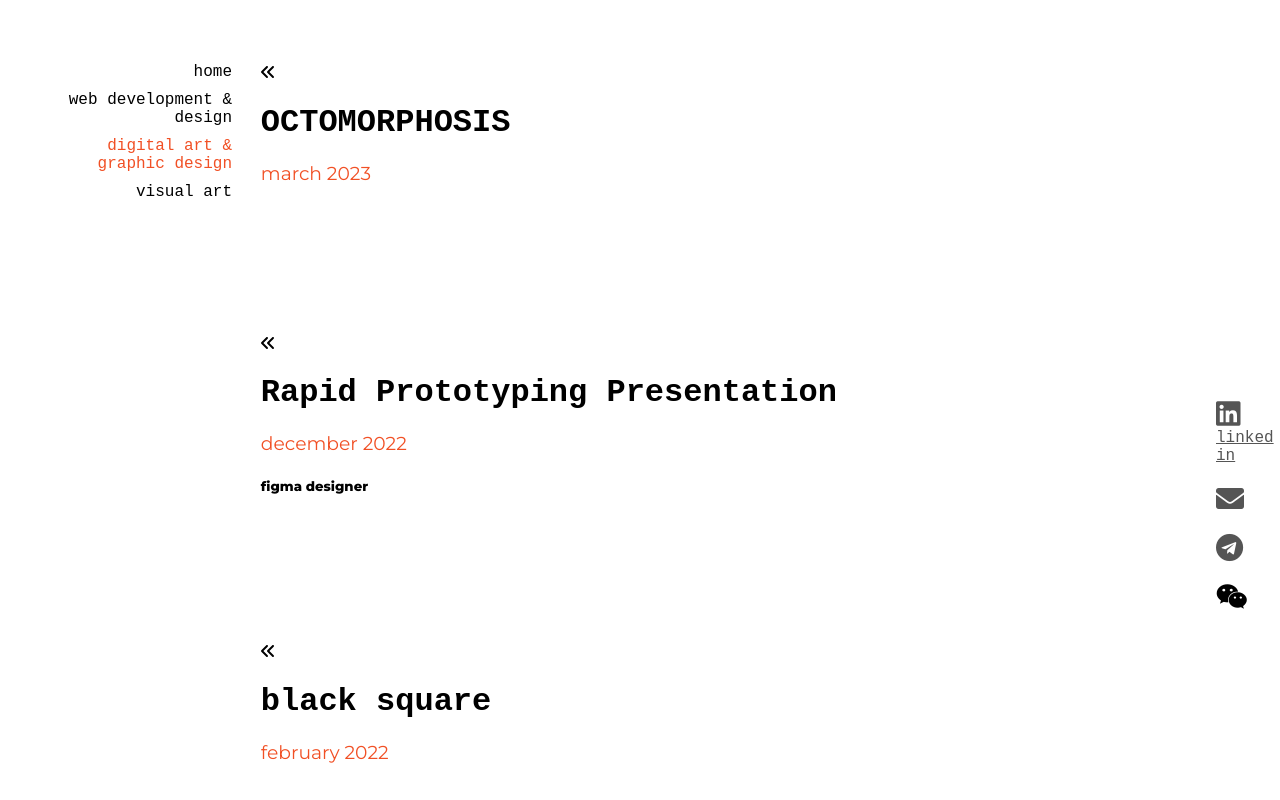
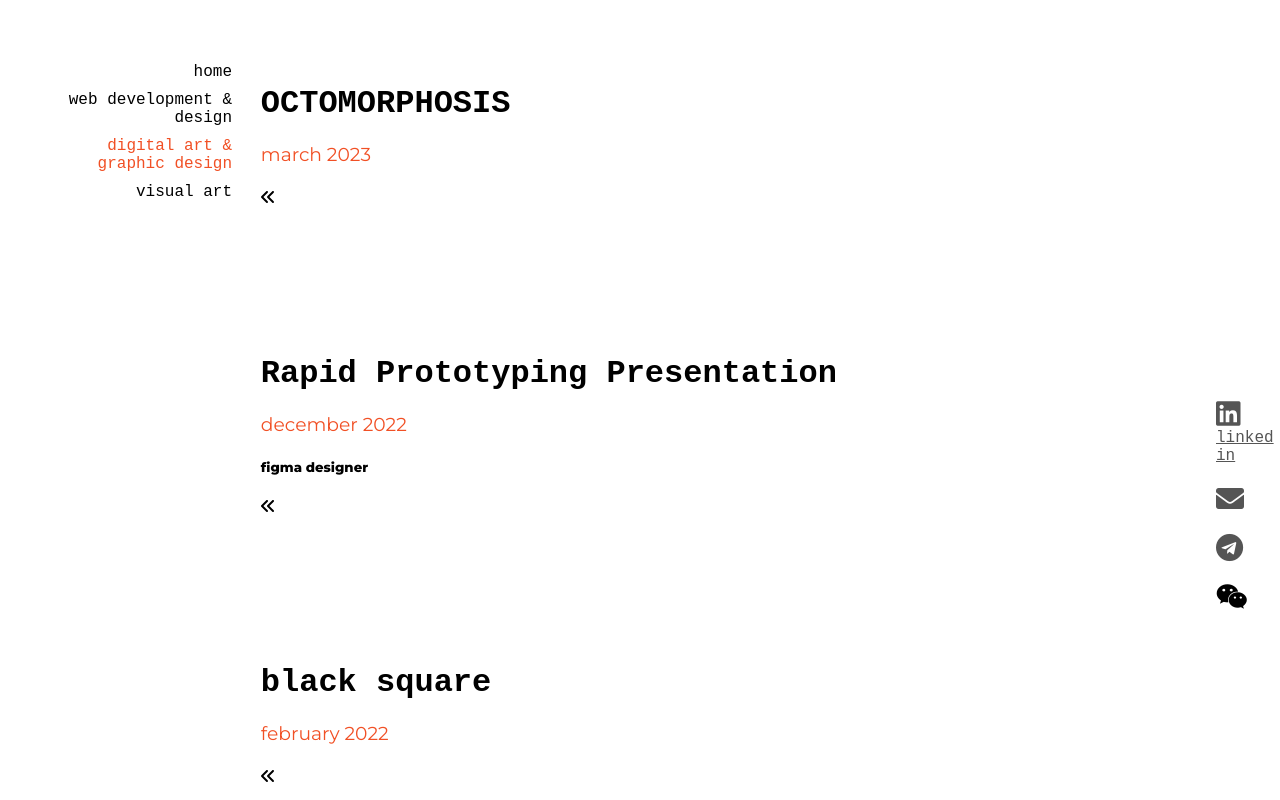
Before and after one commit to zhuanya28/anya-s-portfolio, a React (Create React App) app: page / in a window 1280 px wide. Both pictures are taken after a click on the link "digital art & graphic design". Shown: the top 800 px of the page. Built offline with nearby package versions, Linux system fonts and the light colour scheme.

Commit message:
fix: started to place arrow to the right, but it is still on the bottom using grid css

```diff
--- a/src/components/Project.jsx
+++ b/src/components/Project.jsx
@@ -15,13 +15,19 @@ function Project(props) {
       onClick={handleClick}
     >
       <div className="projects">
-        <FontAwesomeIcon
-          icon={faAnglesDown}
-          className={`arrow ${isExpanded ? "rotate" : ""}`}
-        />
-        <h1 className="projectName">{props.name}</h1>
-        <h3 className="projectDate">{props.date}</h3>
-        <h5 className="projectRole">{props.role}</h5>
+        <div className="projectFirstPart">
+          <div>
+            <h1 className="projectName">{props.name}</h1>
+            <h3 className="projectDate">{props.date}</h3>
+            <h5 className="projectRole">{props.role}</h5>
+          </div>
+          <div className="arrowIcon">
+            <FontAwesomeIcon
+              icon={faAnglesDown}
+              className={`arrow ${isExpanded ? "rotate" : ""}`}
+            />
+          </div>
+        </div>
         {isExpanded && (
           <>
             <h5 className="projectMedium">{props.medium}</h5>
--- a/src/index.css
+++ b/src/index.css
@@ -87,6 +87,21 @@ code {
 
 }
 
+.projectFirstPart{
+  display: grid;
+  grid-column: 3fs 1fs;
+}
+
+.projectFirstPartInfo{
+  grid-row: 1;
+  grid-column: 1;
+}
+
+.projectFirstPartArrow{
+  grid-row: 1;
+  grid-column: 2;
+}
+
 .projectName{
 font-family: 'Inconsolata',
   monospace;
@@ -110,7 +125,7 @@ font-family: 'Inconsolata',
 }
 
 .arrow:hover{
- color: #F15025;
+  color: #F15025;
 }
 
 .arrow.rotate{
```
